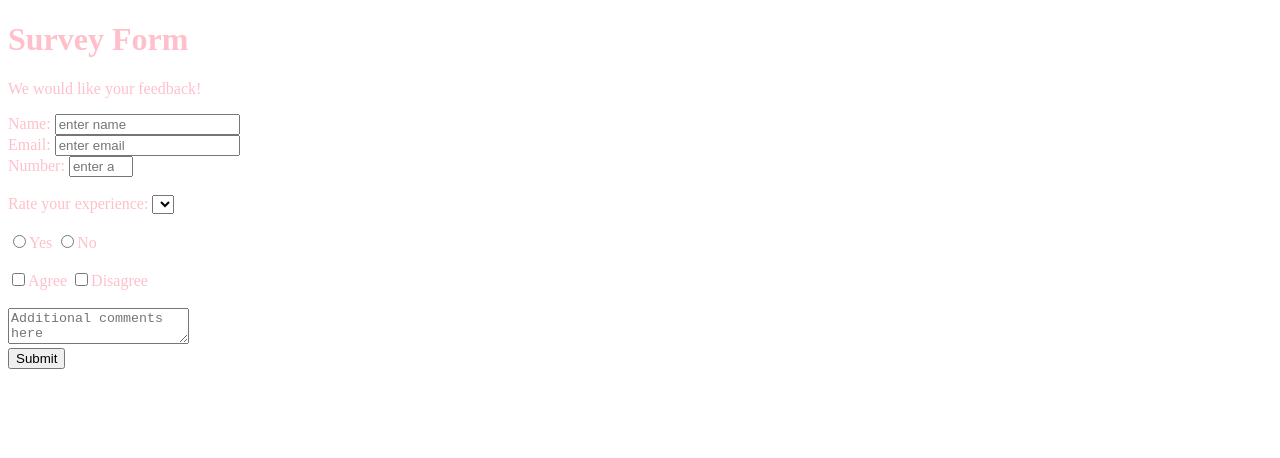
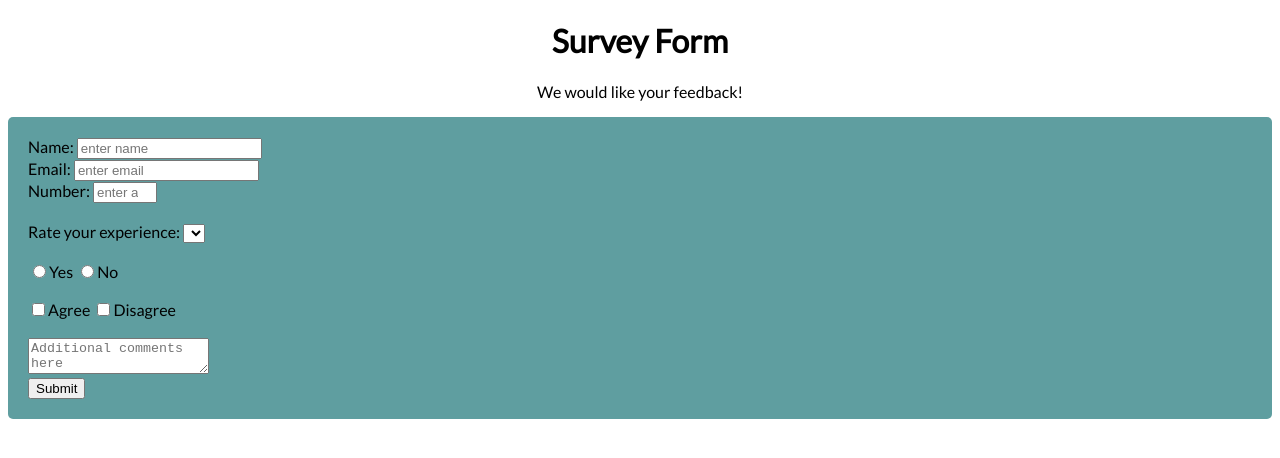
Before and after one commit to kami2049/survey-form, a plain HTML site: page index.html in a window 1280 px wide. Drawn offline with Linux system fonts and the light colour scheme.

Commit message:
Added CSS styling

```diff
--- a/mystylesheet.css
+++ b/mystylesheet.css
@@ -1,3 +1,21 @@
 body{
-    color:pink;
+    font-family:"Lato", sans-serif;
 }
+
+header{
+    text-align: center;
+}
+
+div{
+    background-color: cadetblue;
+    border-radius: 5px;
+    padding: 20px;
+}
+
+#survey-form{
+
+}
+
+input[text-type]:focus {
+    border: 3px solid #555;
+}
```
